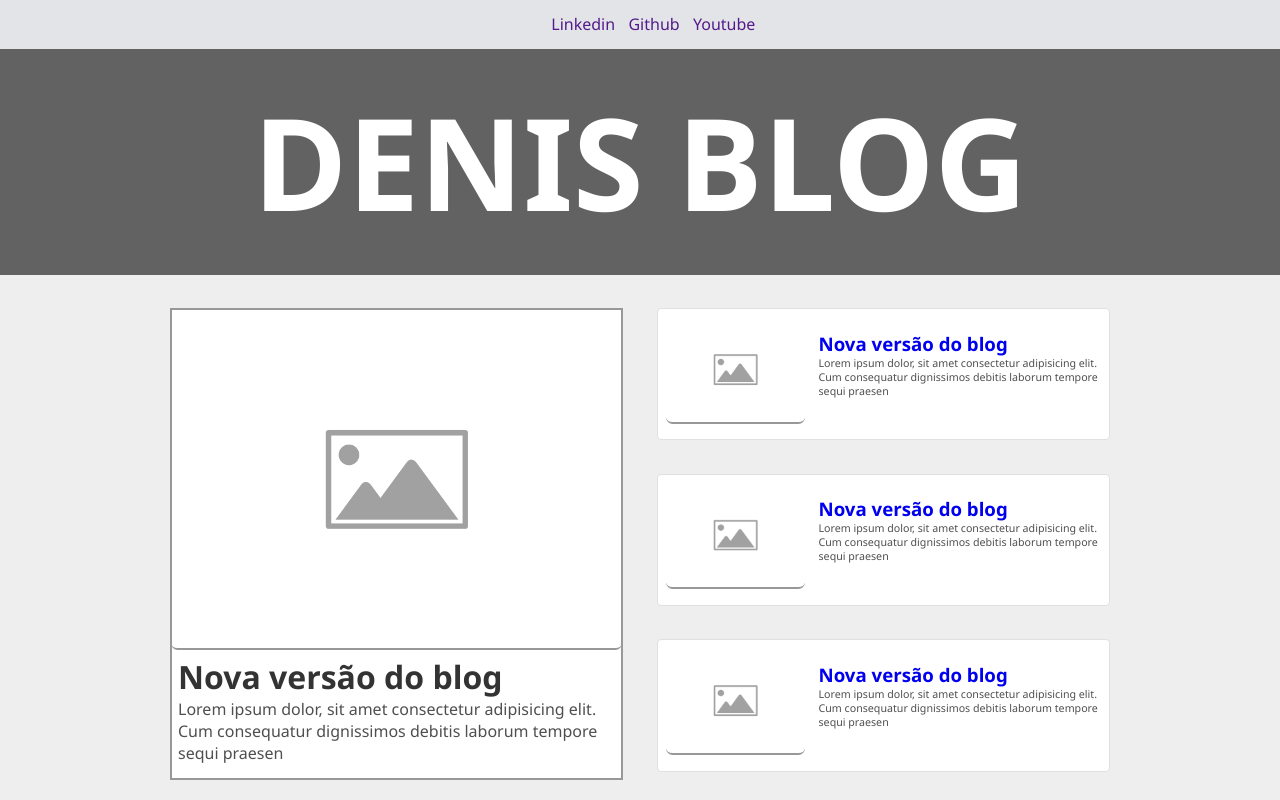
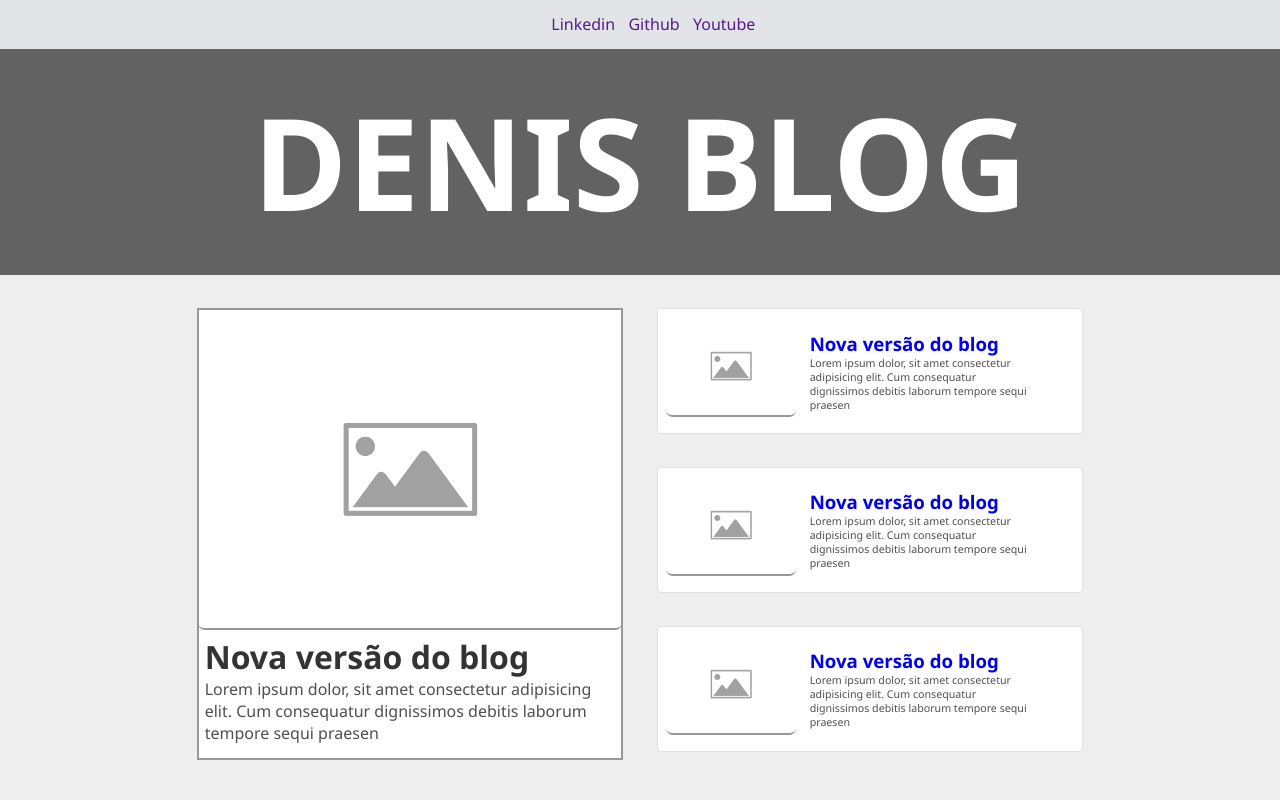
Before and after one commit to denis-ulterior/blog, an Angular app: page / in a window 1280 px wide. Built offline with nearby package versions, Linux system fonts and the light colour scheme.

Commit message:
Ajuste de responsividade

```diff
--- a/src/app/components/big-card/big-card.component.css
+++ b/src/app/components/big-card/big-card.component.css
@@ -3,7 +3,7 @@
 }
 .container-big-card{
 border: rgb(152, 152, 152) solid 2px;
-width: 340pt;
+width: 260pt;
 background-color: rgb(255, 255, 255);
 display: flex;
 align-items: center;
@@ -12,8 +12,8 @@ flex-direction: column;
 }
 .big-card-photo img{
     border-bottom: rgb(152, 152, 152) solid 2px;
-    height: 255pt;
-    min-height: 255pt;
+    height: 195pt;
+    min-height: 195pt;
     border-radius: 5pt;
 }
 .big-card-title{
--- /dev/null
+++ b/src/app/components/big-card/big-card.component.largescreen.css
@@ -0,0 +1,9 @@
+@media (min-width: 1200px){
+    .container-big-card{
+        width: 320pt;
+    }
+    .big-card-photo img{
+        height: 240pt;
+        min-height: 240pt;
+    }
+}
--- a/src/app/components/big-card/big-card.component.ts
+++ b/src/app/components/big-card/big-card.component.ts
@@ -3,7 +3,7 @@ import { Component, OnInit } from '@angular/core';
 @Component({
   selector: 'app-big-card',
   templateUrl: './big-card.component.html',
-  styleUrls: ['./big-card.component.css']
+  styleUrls: ['./big-card.component.css','./big-card.component.largescreen.css']
 })
 export class BigCardComponent implements OnInit {
 
--- a/src/app/components/small-card/small-card.component.css
+++ b/src/app/components/small-card/small-card.component.css
@@ -1,5 +1,5 @@
 .container-small-card{
-    width: 340pt;
+    width: 260pt;
     border: 1px solid rgb(224, 224, 224);
     padding: 6pt;
     background-color: white;
@@ -12,8 +12,8 @@
 }
 .small-card-photo img{
     border-bottom: rgb(152, 152, 152) solid 2px;
-    height: 80pt;
-    min-height: 80pt;
+    max-height: 50pt;
+    min-height: 50pt;
     border-radius: 5pt;
     margin-bottom: 2pt;
 }
@@ -27,7 +27,7 @@
 }
 .small-card-description{
     padding-left: 10pt;
-    width: 220pt;
+    width: 180pt;
     color: rgb(79, 79, 79);
     margin-bottom: 10pt;
     font-size: 8pt;
--- a/src/app/components/small-card/small-card.component.ts
+++ b/src/app/components/small-card/small-card.component.ts
@@ -3,7 +3,7 @@ import { Component, OnInit } from '@angular/core';
 @Component({
   selector: 'app-small-card',
   templateUrl: './small-card.component.html',
-  styleUrls: ['./small-card.component.css']
+  styleUrls: ['./small-card.component.css','./small-card.largescreen.component.css']
 })
 export class SmallCardComponent implements OnInit {
 
--- /dev/null
+++ b/src/app/components/small-card/small-card.largescreen.component.css
@@ -0,0 +1,8 @@
+@media (min-width: 1200px){
+    .container-small-card{
+        width: 320pt;
+    }
+    .small-card-photo img{
+    min-height: 75pt;
+    }
+}
```
